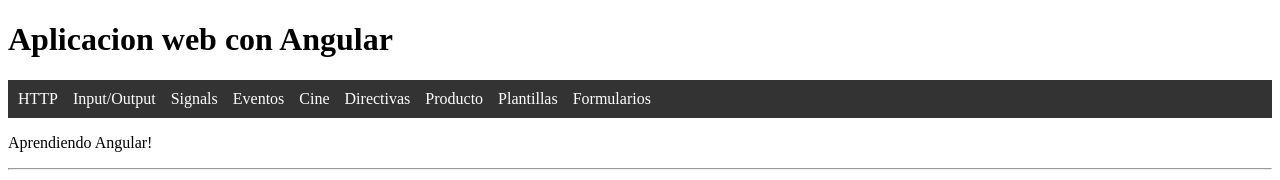
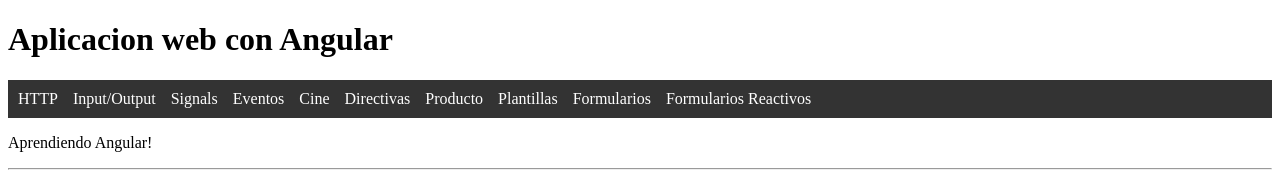
Before and after one commit to Ignacio-Molina-0804/UDemyWebCourse, an Angular app in the folder Angular/: page / in a window 1280 px wide. Shown: the top 180 px of the page. Built offline with nearby package versions, Linux system fonts and the light colour scheme.

Commit message:
Enrutamiento a Formularios Reactivos

```diff
--- a/Angular/src/app/app.html
+++ b/Angular/src/app/app.html
@@ -61,6 +61,10 @@
     <a routerLink="/Formularios" routerLinkActive="active-link" style="color: white; text-decoration: none;">
         Formularios
     </a>
+
+    <a routerLink="/FormulariosReactivos" routerLinkActive="active-link" style="color: white; text-decoration: none;">
+        Formularios Reactivos
+    </a>
 </nav>
 
 <p>{{description}}</p>
--- a/Angular/src/app/app.routes.ts
+++ b/Angular/src/app/app.routes.ts
@@ -9,6 +9,7 @@
 import { Usuario } from './components/usuario/usuario';
 import { Pagina404 } from './components/pagina404/pagina404';
 import { Formularios } from './components/formularios/formularios';
+import { FormulariosReactivos } from './components/formularios-reactivos/formularios-reactivos';
 
 export const routes: Routes = [
 
@@ -21,6 +22,7 @@
     {path: 'ComponenteBasico', component: ProductoComponent},
     {path: 'Plantillas', component: Usuario},
     {path: 'Formularios', component: Formularios},
+    {path: 'FormulariosReactivos', component: FormulariosReactivos},
     {path: '**', component: Pagina404},
 
 ];
```
